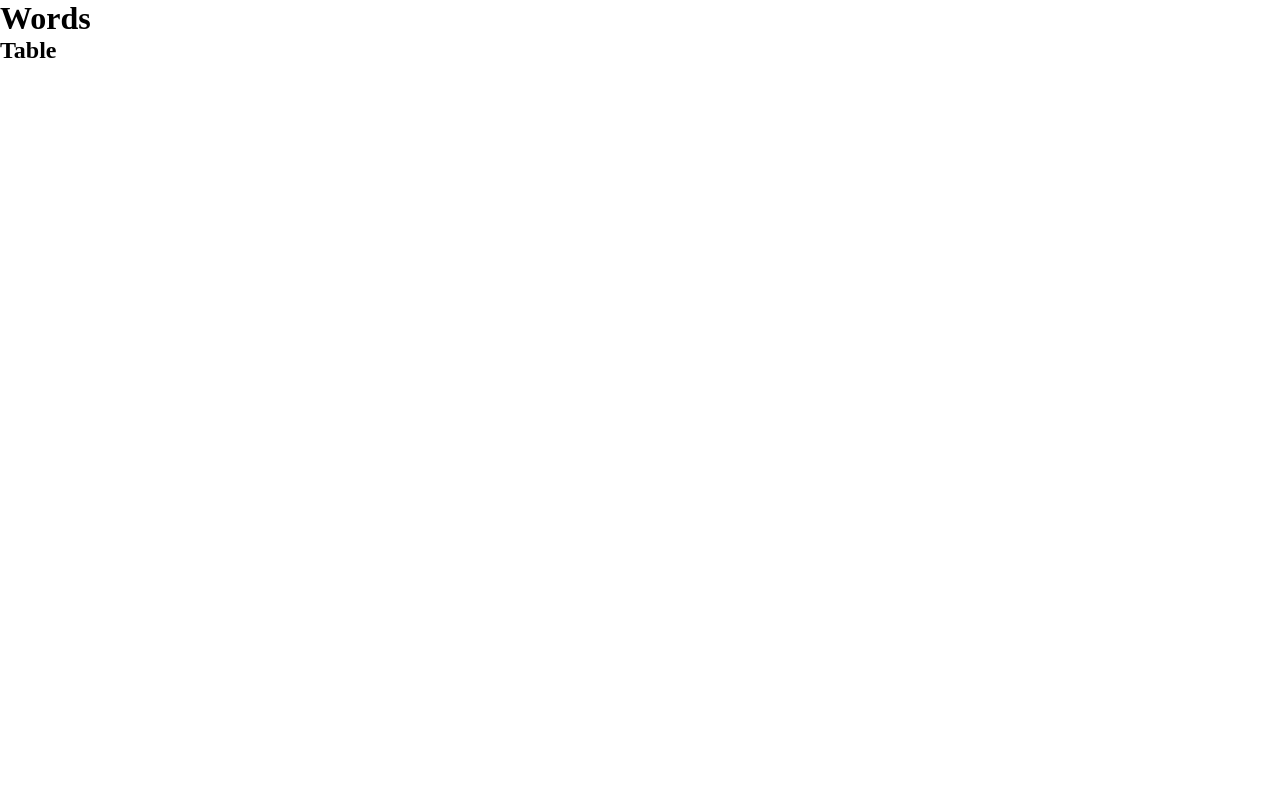
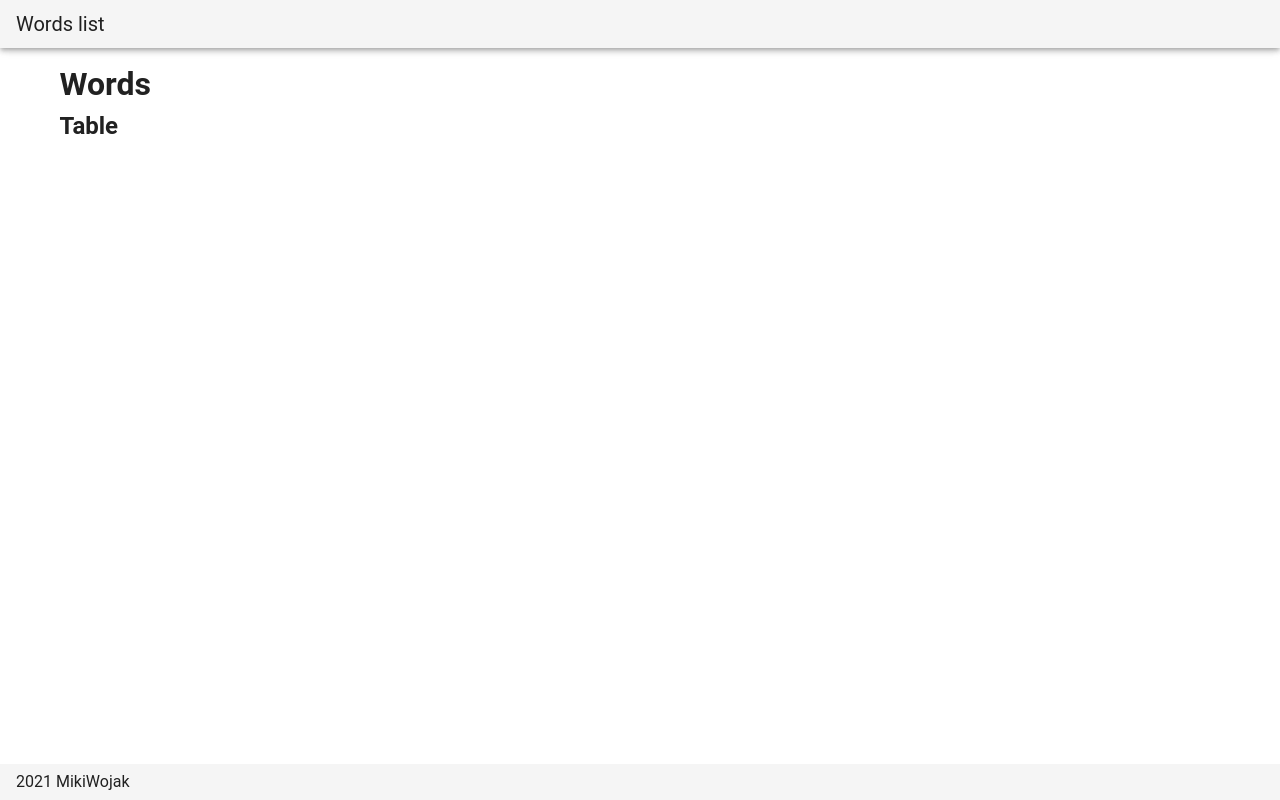
Before and after one commit to MikiWojak/words-list-vue, a Vue app: page / in a window 1280 px wide. Built offline with nearby package versions, Linux system fonts and the light colour scheme.

Commit message:
Website structure
- Reorganize the structure
- Add header and footer

```diff
--- a/src/App.vue
+++ b/src/App.vue
@@ -1,7 +1,13 @@
 <template>
-    <div>
-        <words />
-    </div>
+    <v-app>
+        <app-header />
+
+        <v-main>
+            <words />
+        </v-main>
+
+        <app-footer />
+    </v-app>
 </template>
 
 <script>
@@ -9,7 +15,9 @@ export default {
     name: 'App',
 
     components: {
-        Words: () => import('@/views/Words')
+        AppHeader: () => import('@/components/common/Header'),
+        Words: () => import('@/views/Words'),
+        AppFooter: () => import('@/components/common/Footer')
     }
 };
 </script>
--- /dev/null
+++ b/src/components/common/Footer.vue
@@ -0,0 +1,9 @@
+<template>
+    <v-footer app absolute dense>2021 MikiWojak</v-footer>
+</template>
+
+<script>
+export default {
+    name: 'Footer'
+};
+</script>
--- /dev/null
+++ b/src/components/common/Header.vue
@@ -0,0 +1,11 @@
+<template>
+    <v-app-bar app absolute dense>
+        <v-toolbar-title> Words list </v-toolbar-title>
+    </v-app-bar>
+</template>
+
+<script>
+export default {
+    name: 'Header'
+};
+</script>
--- a/src/views/Words.vue
+++ b/src/views/Words.vue
@@ -1,9 +1,9 @@
 <template>
-    <div>
+    <v-container>
         <h1>Words</h1>
 
         <words-table />
-    </div>
+    </v-container>
 </template>
 
 <script>
```
